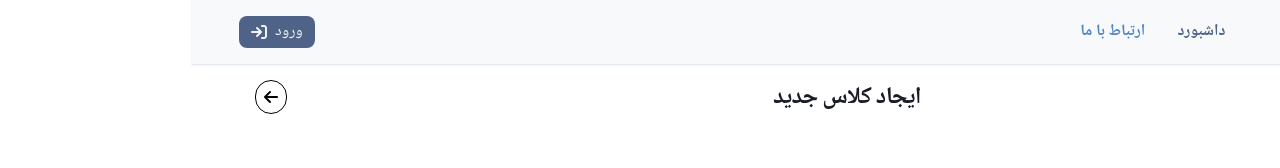
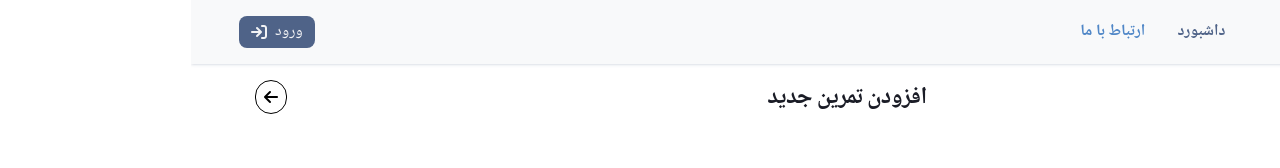
Before and after one commit to forooghl/FinalProject-Teacher-Assistant, a React (Create React App) app in the folder teacher-assistant-app/: page /addExercise in a window 1280 px wide. Shown: the top 168 px of the page. Built offline with nearby package versions, Linux system fonts and the light colour scheme.

Commit message:
change title from add new class to add new exercise

```diff
--- a/teacher-assistant-app/src/containers/newExercise/NewExercise.js
+++ b/teacher-assistant-app/src/containers/newExercise/NewExercise.js
@@ -76,7 +76,7 @@ const NewExercise = () => {
             </button>
             <div className="lg:px-8 w-full mt-4 m-auto">
                 <h3 className="mr-8 text-2xl font-bold leading-9 tracking-tight text-raisin-black mb-6 text-center">
-                    ایجاد کلاس جدید
+                    افزودن تمرین جدید
                 </h3>
                 <div className="sm:w-full px-8 overflow-hidden">
                     <form onSubmit={handleSubmit}>
```
